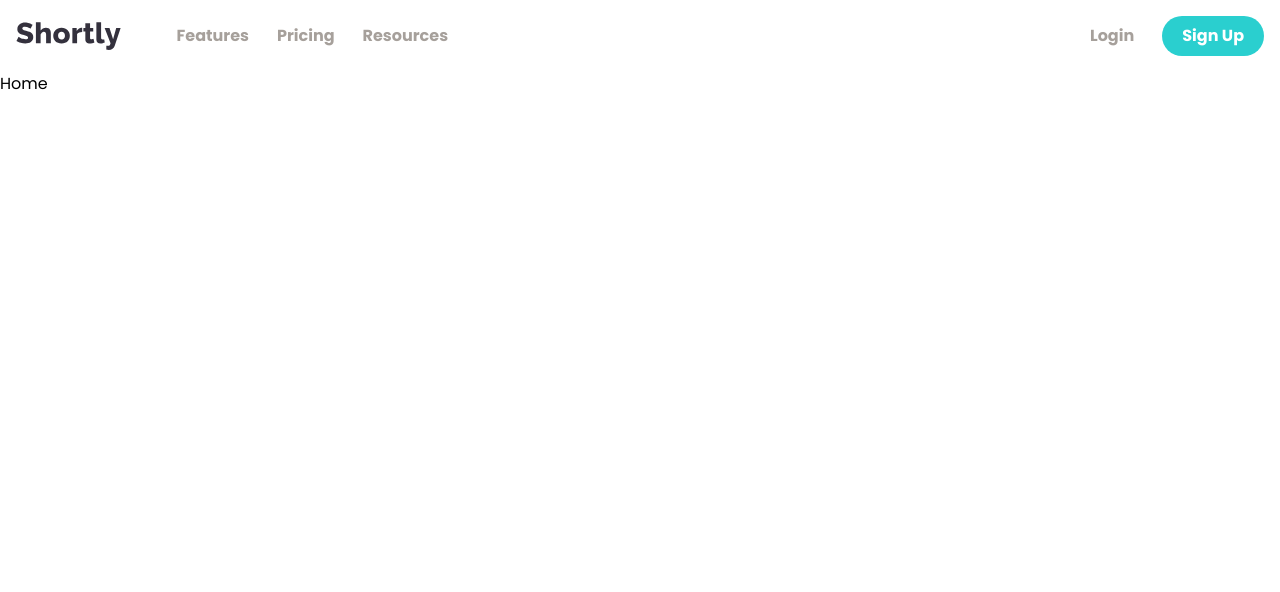
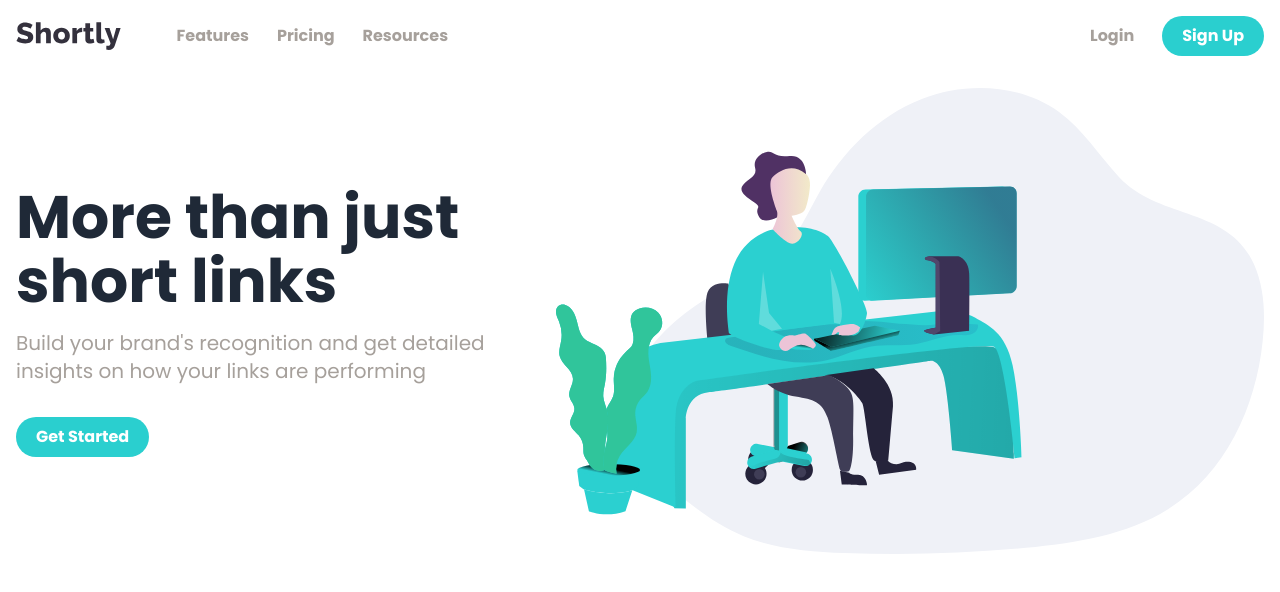
Before and after one commit to ayezabashir/URL-shortening-API-landing-page, a React (Vite) app: page / in a window 1280 px wide. Shown: the top 592 px of the page. Built offline with nearby package versions, Linux system fonts and the light colour scheme.

Commit message:
hero component

```diff
--- /dev/null
+++ b/src/components/HeroComponent.jsx
@@ -0,0 +1,20 @@
+import deskheroimg from "/illustration-working.svg";
+
+const HeroComponent = () => {
+  return (
+    <main className='container'>
+        <section className="flex justify-between items-center gap-10">
+            <div className="max-w-125">
+                <h1 className="text-6xl leading-16 font-bold text-black mb-4">More than just short links</h1>
+                <p className="text-xl text-gray mb-8">Build your brand's recognition and get detailed insights on how your links are performing</p>
+                <button className='bg-blue text-white py-2 px-5 rounded-3xl font-bold'>Get Started</button>
+            </div>
+            <div>
+                <img src={deskheroimg} alt="background image" />
+            </div>
+        </section>
+    </main>
+  )
+}
+
+export default HeroComponent
--- a/src/index.css
+++ b/src/index.css
@@ -6,7 +6,7 @@
   --color-blue: hsl(180, 66%, 49%);
   --color-purple: hsl(257, 27%, 26%);
   --color-Red: hsl(0, 87%, 67%);
-  --color-black: oklch(26.8% 0.007 34.298);
+  --color-black: #1f2937;
   --color-white: hsl(0,0%,100%);
   --color-gray: oklch(70.9% 0.01 56.259);
   --font-poppins: "Poppins", sans-serif;
--- a/src/pages/Home.jsx
+++ b/src/pages/Home.jsx
@@ -1,8 +1,10 @@
-import React from 'react'
+import HeroComponent from '../components/HeroComponent'
 
 const Home = () => {
   return (
-    <div>Home</div>
+    <>
+      <HeroComponent />
+    </>
   )
 }
 
```
